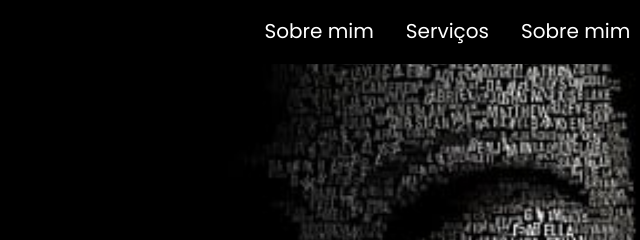
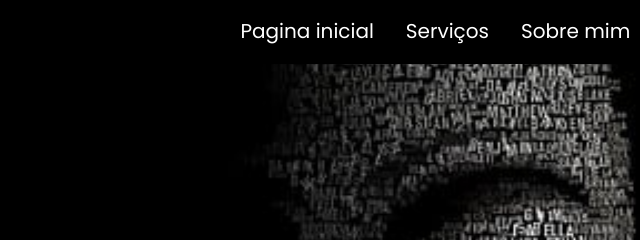
Before and after one commit to professor-rafael/--__--Portfolio-Rafael--__--, a plain HTML site: page index.html in a window 1280 px wide. Shown: the top 240 px of the page, 360-1000 px from the left. Drawn offline with Linux system fonts and the light colour scheme; files whose address does not match are found by name.

Commit message:
Update index.html

```diff
--- a/index.html
+++ b/index.html
@@ -44,7 +44,7 @@
           <a href="#" class="nav__logo"><span> Rafael</span></a>
 
           <ul class="nav__links">
-            <li class="nav__link"><a href="#header">Sobre mim</a></li>
+            <li class="nav__link"><a href="#header">Pagina inicial</a></li>
             <li class="nav__link"><a href="#services">Serviços</a></li>
             <li class="nav__link"><a href="#about">Sobre mim</a></li>
             <li class="nav__link"><a href="#proyects">Projetos</a></li>
```
